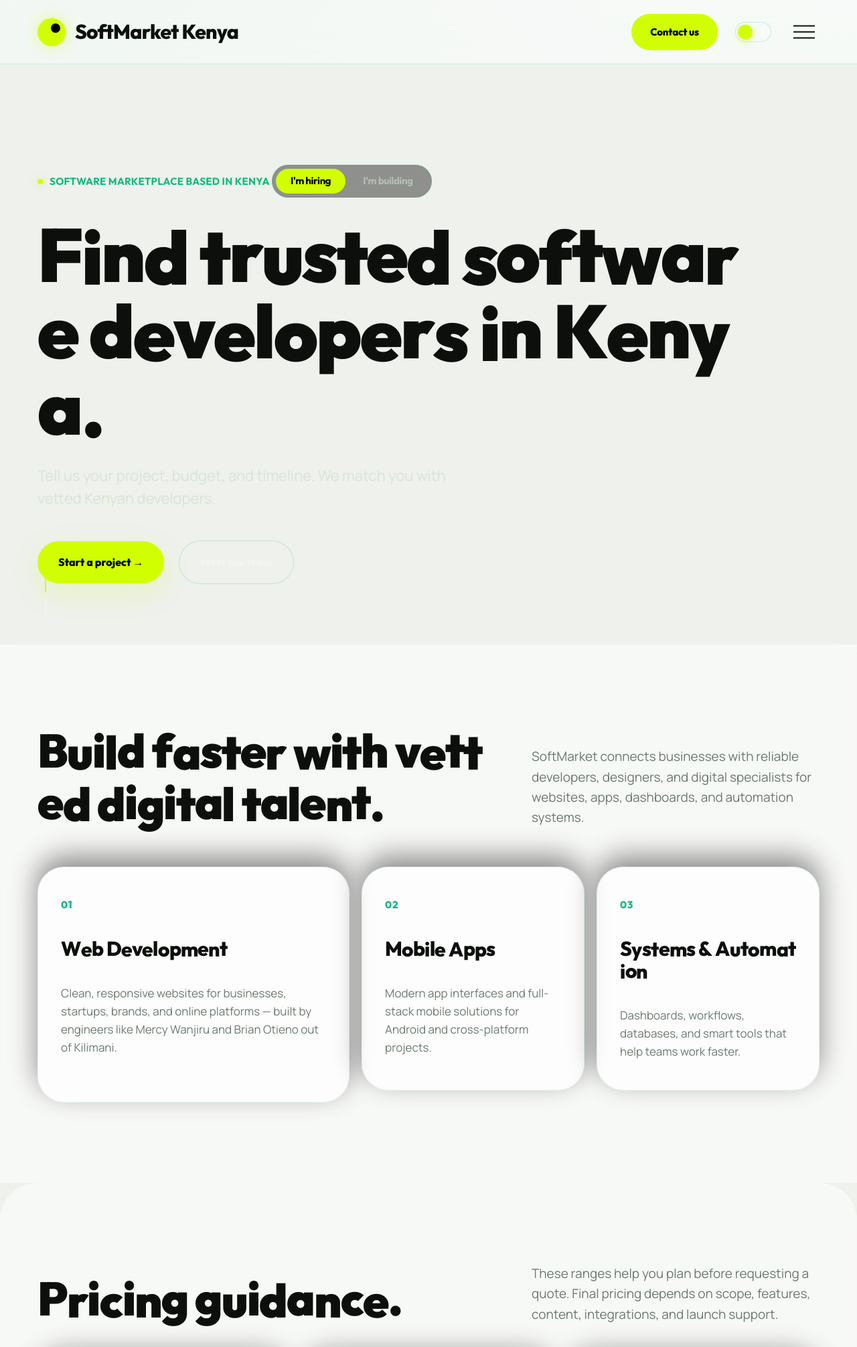
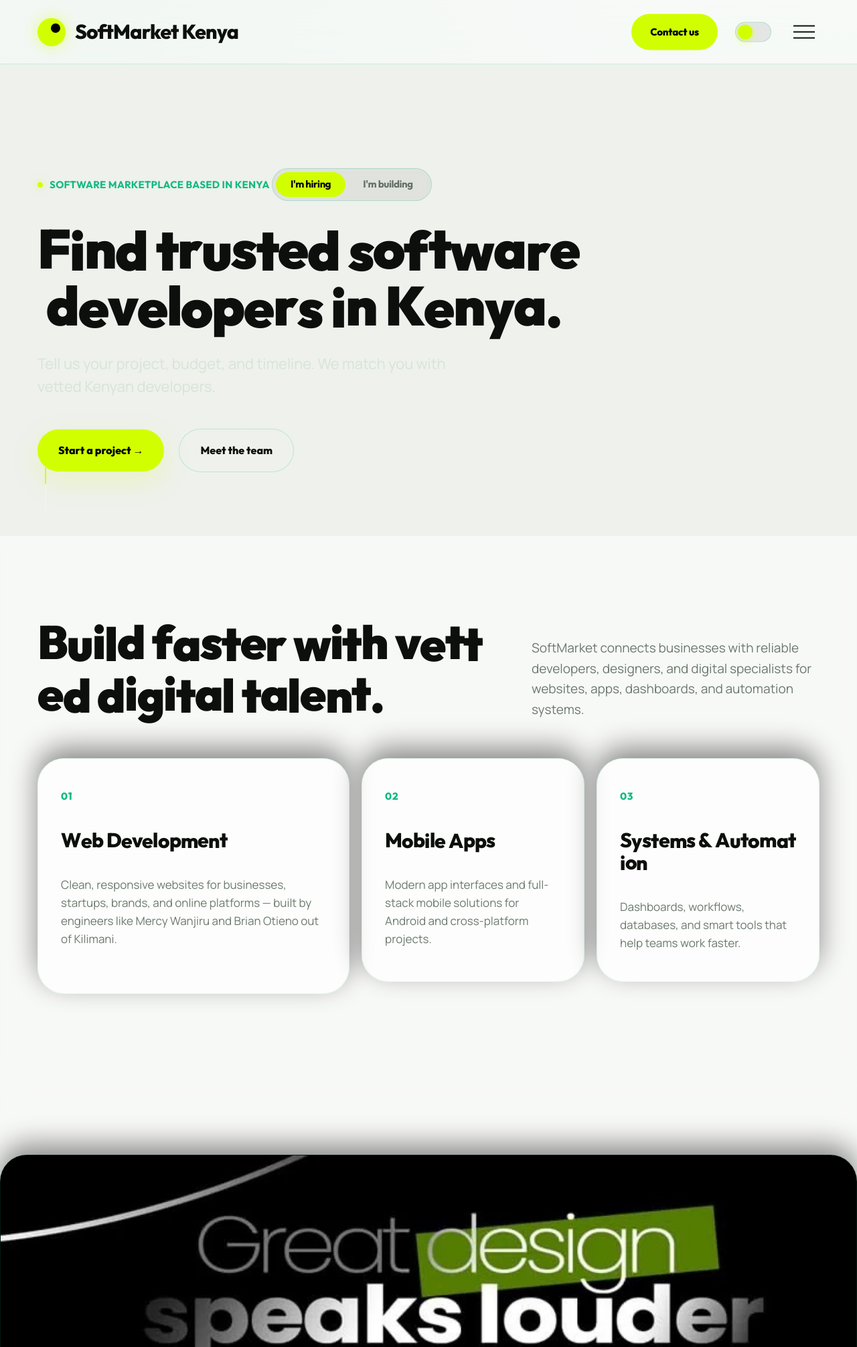
Before and after one commit to Narutoglen/SoftMarket-Kenya, a Django app: page / in a window 1280 px wide. Shown: the top 2011 px of the page at 67% size. Run offline with Django 5.2, Linux system fonts and the light colour scheme; data comes from the database, SQL or seed files in the repository; parts of the project's set-up code (start-up, migrations or seed data) failed here and were passed over; some libraries are stand-ins or nearby versions.

Commit message:
fixed bug update

```diff
--- a/softmarket/settings.py
+++ b/softmarket/settings.py
@@ -42,7 +42,7 @@ def get_allowed_hosts():
     """ALLOWED_HOSTS for this Django app.
 
     On Vercel (and other serverless hosts) the incoming request Host header
-    carries the real deployment domain (e.g. softmarket-kenya.vercel.app), which
+    carries the real deployment domain (e.g. softmarket-kenya-2qmt8bwvb-narutoglens-projects.vercel.app), which
     is NOT available via a build-time env var. We read it at request time via
     get_host() so the app accepts whatever domain is actually serving it.
     """
@@ -198,7 +198,7 @@ DEFAULT_AUTO_FIELD = "django.db.models.BigAutoField"
 CORS_ALLOW_ALL_ORIGINS = env_bool("DJANGO_CORS_ALLOW_ALL", False)
 CORS_ALLOWED_ORIGINS = env_list(
     "DJANGO_CORS_ALLOWED_ORIGINS",
-    "http://localhost:3000,https://softmarket-kenya.vercel.app",
+    "http://localhost:3000,https://softmarket-kenya-2qmt8bwvb-narutoglens-projects.vercel.app",
 )
 CORS_ALLOW_CREDENTIALS = False
 
--- a/static/marketplace/script.js
+++ b/static/marketplace/script.js
@@ -62,6 +62,8 @@ function setTheme(theme) {
   }
   storeTheme(dark ? "dark" : "light");
   updateThemeButton();
+  // Let theme-aware widgets (e.g. the moving shader) re-paint.
+  window.dispatchEvent(new CustomEvent("softmarket:themechange"));
 }
 
 updateThemeButton();
@@ -226,14 +228,28 @@ if (!prefersReducedMotion && "IntersectionObserver" in window) {
     seed();
   }
 
+  // Re-seed with the theme-appropriate palette when the user toggles.
+  window.addEventListener("softmarket:themechange", () => {
+    seed();
+    if (!running && !reduce) frame();
+  });
+
   function seed() {
-    // A few soft emerald/volt blobs drifting over carbon.
-    const palette = [
+    // Palette flips with the theme so the shader reads well on both
+    // the carbon (dark) and frost (light) backgrounds.
+    const darkPalette = [
       "rgba(16, 185, 129, 0.55)",
       "rgba(10, 40, 28, 0.9)",
       "rgba(210, 255, 0, 0.12)",
       "rgba(8, 24, 16, 0.95)",
     ];
+    const lightPalette = [
+      "rgba(16, 40, 28, 0.18)",
+      "rgba(120, 140, 125, 0.22)",
+      "rgba(40, 60, 45, 0.14)",
+      "rgba(90, 110, 95, 0.2)",
+    ];
+    const palette = isDarkTheme() ? darkPalette : lightPalette;
     const count = reduce ? 3 : 5;
     blobs = [];
     for (let i = 0; i < count; i++) {
--- a/static/marketplace/styles.css
+++ b/static/marketplace/styles.css
@@ -41,6 +41,7 @@
   --menu-bg: #ffffff;
   --grid-line-strong: rgba(16, 185, 129, 0.1);
   --grid-line-soft: rgba(16, 185, 129, 0.05);
+  --color-scheme: light;
   color-scheme: light;
 }
 
@@ -66,6 +67,7 @@ html[data-theme="dark"] {
   --menu-bg: #050505;
   --grid-line-strong: rgba(16, 185, 129, 0.12);
   --grid-line-soft: rgba(16, 185, 129, 0.06);
+  --color-scheme: dark;
   color-scheme: dark;
 }
 
@@ -266,7 +268,7 @@ section[id] {
   display: block;
   width: 54px;
   height: 30px;
-  background: rgba(255, 255, 255, 0.1);
+  background: rgba(0, 0, 0, 0.08);
   border: 1px solid var(--border-strong);
   border-radius: 999px;
   transition: background 0.25s ease, border-color 0.25s ease;
@@ -362,7 +364,7 @@ html[data-theme="dark"] .theme-toggle:hover .theme-toggle-track {
   visibility: hidden;
   opacity: 0;
   padding: 24px;
-  color: var(--ink);
+  color: var(--text);
   background: rgba(0, 0, 0, 0.96);
   transform: translateY(-18px);
   transition: opacity 0.35s ease, transform 0.35s ease, visibility 0.35s ease;
@@ -446,7 +448,7 @@ html[data-theme="dark"] .theme-toggle:hover .theme-toggle-track {
   width: 54px;
   height: 54px;
   padding: 0;
-  color: var(--ink);
+  color: var(--text);
   background: transparent;
   border: 0;
 }
@@ -520,7 +522,7 @@ html[data-theme="dark"] .theme-toggle:hover .theme-toggle-track {
 }
 
 .menu-office-grid address {
-  color: rgba(244, 244, 240, 0.78);
+  color: var(--text-soft);
   font-style: normal;
   font-size: 18px;
   line-height: 1.55;
@@ -543,7 +545,7 @@ html[data-theme="dark"] .theme-toggle:hover .theme-toggle-track {
   width: 42px;
   height: 42px;
   place-items: center;
-  color: var(--ink);
+  color: var(--text);
   border: 1px solid rgba(16, 185, 129, 0.2);
   border-radius: 50%;
   transition: background 0.25s ease, transform 0.25s ease, border-color 0.25s ease;
@@ -654,9 +656,10 @@ html[data-theme="dark"] .theme-toggle:hover .theme-toggle-track {
 
 .hero h1 {
   max-width: 1100px;
-  font-size: 112px;
+  font-size: clamp(46px, 6.4vw, 88px);
   font-weight: 900;
-  line-height: 1.02;
+  line-height: 1.04;
+  text-wrap: balance;
 }
 
 .hero-sub {
@@ -696,7 +699,7 @@ html[data-theme="dark"] .theme-toggle:hover .theme-toggle-track {
 }
 
 .secondary-btn {
-  color: var(--ink);
+  color: var(--text);
   background: rgba(255, 255, 255, 0.04);
   border: 1px solid var(--border-strong);
 }
@@ -718,8 +721,13 @@ html[data-theme="dark"] .theme-toggle:hover .theme-toggle-track {
   padding: 5px;
   border: 1px solid var(--border-strong);
   border-radius: 999px;
+  background: rgba(0, 0, 0, 0.06);
+  backdrop-filter: blur(8px);
+}
+
+/* On the carbon theme the toggle pill needs the darker treatment. */
+html[data-theme="dark"] .hero-toggle {
   background: rgba(0, 0, 0, 0.4);
-  backdrop-filter: blur(8px);
 }
 
 .hero-toggle-btn {
@@ -727,7 +735,7 @@ html[data-theme="dark"] .theme-toggle:hover .theme-toggle-track {
   border: 0;
   border-radius: 999px;
   background: transparent;
-  color: var(--ink-soft);
+  color: var(--text-soft);
   font-size: 15px;
   font-weight: 700;
   transition: color 0.3s ease, background 0.3s ease, transform 0.3s ease;
@@ -1292,9 +1300,9 @@ html[data-theme="dark"] .theme-toggle:hover .theme-toggle-track {
   width: 100%;
   min-height: 52px;
   padding: 14px 15px;
-  color: var(--ink);
-  background: rgba(255, 255, 255, 0.05);
-  border: 1px solid rgba(16, 185, 129, 0.2);
+  color: var(--text);
+  background: var(--field-bg);
+  border: 1px solid var(--nav-border);
   border-radius: 14px;
   outline: 0;
   transition: border-color 0.25s ease, background 0.25s ease;
@@ -1305,8 +1313,9 @@ html[data-theme="dark"] .theme-toggle:hover .theme-toggle-track {
   resize: vertical;
 }
 
+/* Native dropdown uses the theme's colour scheme so it matches light mode. */
 .quote-form select {
-  color-scheme: dark;
+  color-scheme: var(--color-scheme, light);
 }
 
 .quote-form select option {
@@ -1370,7 +1379,7 @@ html[data-theme="dark"] .theme-toggle:hover .theme-toggle-track {
 
 .blog-card {
   overflow: hidden;
-  color: var(--ink);
+  color: var(--text);
   background: var(--surface);
   border: 1px solid var(--border);
   border-radius: var(--card-radius);
@@ -1722,6 +1731,88 @@ footer {
 .reveal.active {
   opacity: 1;
   transform: translateY(0);
+}
+
+/* ---------- Founder portrait (about page) ---------- */
+.founder-section {
+  padding-top: 0;
+}
+
+.founder-card {
+  display: grid;
+  grid-template-columns: minmax(260px, 380px) 1fr;
+  gap: 56px;
+  align-items: center;
+  margin: 0;
+}
+
+.founder-photo {
+  position: relative;
+  border-radius: var(--card-radius);
+  overflow: hidden;
+  border: 1px solid var(--border);
+  box-shadow: var(--shadow-diffuse);
+  background: var(--surface-solid);
+}
+
+.founder-photo img {
+  display: block;
+  width: 100%;
+  height: auto;
+  aspect-ratio: 4 / 5;
+  object-fit: cover;
+}
+
+.founder-copy .eyebrow {
+  margin-bottom: 18px;
+}
+
+.founder-copy p {
+  margin-top: 18px;
+  max-width: 60ch;
+  color: var(--text-soft);
+  font-size: 18px;
+  line-height: 1.6;
+}
+
+/* ---------- Philosophy band (3D graphic) ---------- */
+.philosophy-section {
+  padding-left: 0;
+  padding-right: 0;
+}
+
+.philosophy-frame {
+  position: relative;
+  border-radius: var(--card-radius);
+  overflow: hidden;
+  border: 1px solid var(--border);
+  box-shadow: var(--shadow-diffuse);
+  background: #050505;
+}
+
+.philosophy-frame img {
+  display: block;
+  width: 100%;
+  height: auto;
+  object-fit: cover;
+}
+
+/* ---------- Film strip (brand video) ---------- */
+.film-frame {
+  position: relative;
+  border-radius: var(--card-radius);
+  overflow: hidden;
+  border: 1px solid var(--border);
+  box-shadow: var(--shadow-diffuse);
+  background: #050505;
+  aspect-ratio: 16 / 9;
+}
+
+.film-video {
+  display: block;
+  width: 100%;
+  height: 100%;
+  object-fit: cover;
 }
 
 /* ---------- Responsive ---------- */
--- a/templates/marketplace/home.html
+++ b/templates/marketplace/home.html
@@ -62,6 +62,12 @@
         <h3><span class="roll">Systems &amp; Automation</span></h3>
         <p>Dashboards, workflows, databases, and smart tools that help teams work faster.</p>
       </article>
+    </div>
+  </section>
+
+  <section class="section philosophy-section">
+    <div class="philosophy-frame reveal">
+      <img src="{% static 'marketplace/assets/great-design-graphic.jpg' %}" alt="Great design speaks louder than words" loading="lazy" />
     </div>
   </section>
 
@@ -217,7 +223,7 @@
       <article class="project reveal media-row">
         <div class="image-wrapper">
           <video class="loop-video" loop muted playsinline preload="none"
-                 poster="{% static 'marketplace/assets/developer-fallback.svg' %}">
+                 poster="{% static 'marketplace/assets/work-1.svg' %}">
             <source src="{% static 'marketplace/assets/work-1.mp4' %}" type="video/mp4" />
           </video>
         </div>
@@ -230,7 +236,7 @@
       <article class="project reveal media-row">
         <div class="image-wrapper">
           <video class="loop-video" loop muted playsinline preload="none"
-                 poster="{% static 'marketplace/assets/developer-fallback.svg' %}">
+                 poster="{% static 'marketplace/assets/work-2.svg' %}">
             <source src="{% static 'marketplace/assets/work-2.mp4' %}" type="video/mp4" />
           </video>
         </div>
@@ -253,7 +259,7 @@
     <figure class="voice-card reveal">
       <div class="voice-media">
         <video class="loop-video" loop muted playsinline preload="none"
-               poster="{% static 'marketplace/assets/developer-fallback.svg' %}">
+               poster="{% static 'marketplace/assets/work-1.svg' %}">
           <source src="{% static 'marketplace/assets/voice-1.mp4' %}" type="video/mp4" />
         </video>
       </div>
@@ -262,6 +268,19 @@
         <p class="voice-name">&mdash; Faith Cherotich, founder of a Nairobi skincare brand</p>
       </figcaption>
     </figure>
+  </section>
+
+  <section class="section film-section" aria-label="In motion">
+    <div class="section-head">
+      <h2 class="reveal"><span class="roll">In motion.</span></h2>
+      <p class="section-desc reveal">A look at how we work &mdash; from first brief to shipped product.</p>
+    </div>
+    <div class="film-frame reveal">
+      <video class="film-video" autoplay loop muted playsinline preload="metadata"
+             poster="{% static 'marketplace/assets/great-design-graphic.jpg' %}">
+        <source src="{% static 'marketplace/assets/animo-film-strip.mp4' %}" type="video/mp4" />
+      </video>
+    </div>
   </section>
 
   <section class="dark-section reveal" id="contact">
```
Also changed, not shown: templates/marketplace/about.html (+13 -0 lines), static/marketplace/assets/developer-fallback.svg, static/marketplace/assets/glenn-portrait.jpg (added), static/marketplace/assets/great-design-graphic.jpg (added), static/marketplace/assets/team/brian-mukwe.svg, static/marketplace/assets/team/daniel-kigotho.svg, static/marketplace/assets/team/glenn-toroitich.svg, static/marketplace/assets/team/lauren-ndanu.svg, static/marketplace/assets/team/vincent-murage.svg, static/marketplace/assets/work-1.svg (added), static/marketplace/assets/work-2.svg (added), 1 other file.
